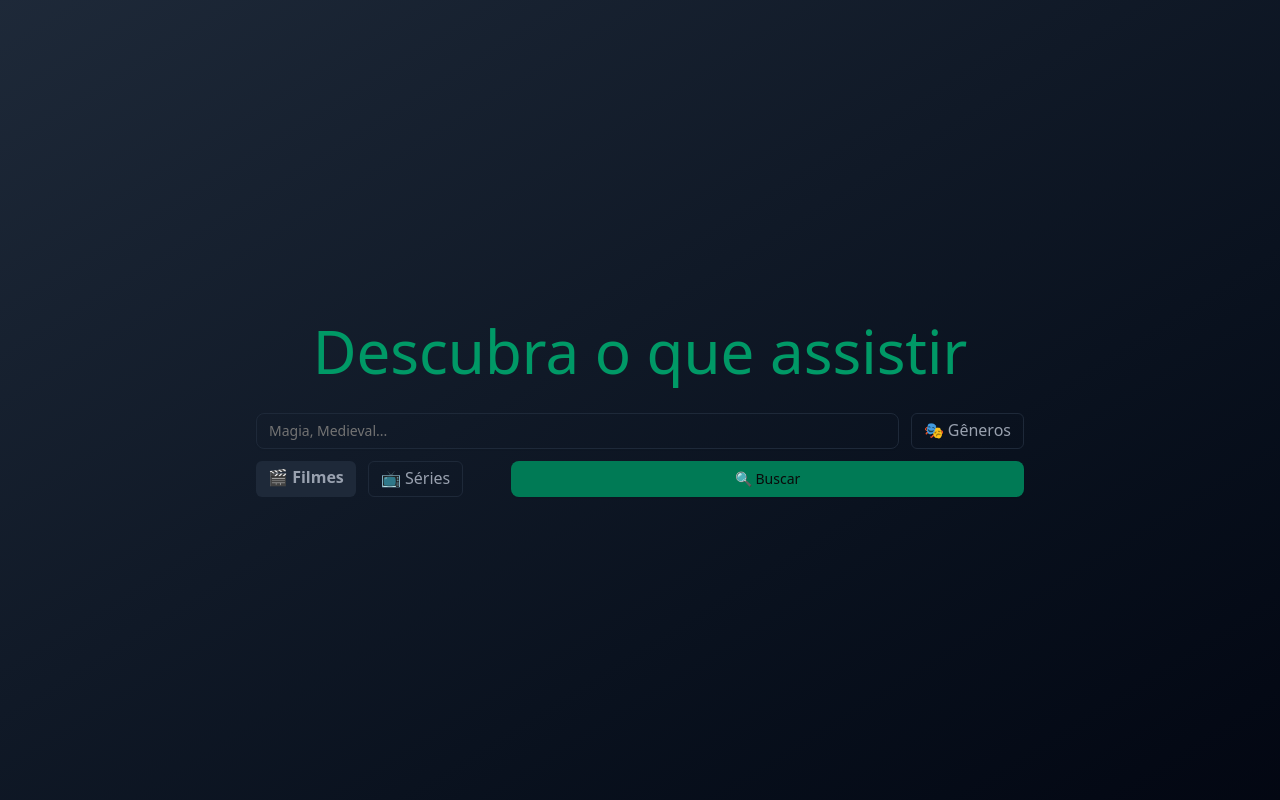
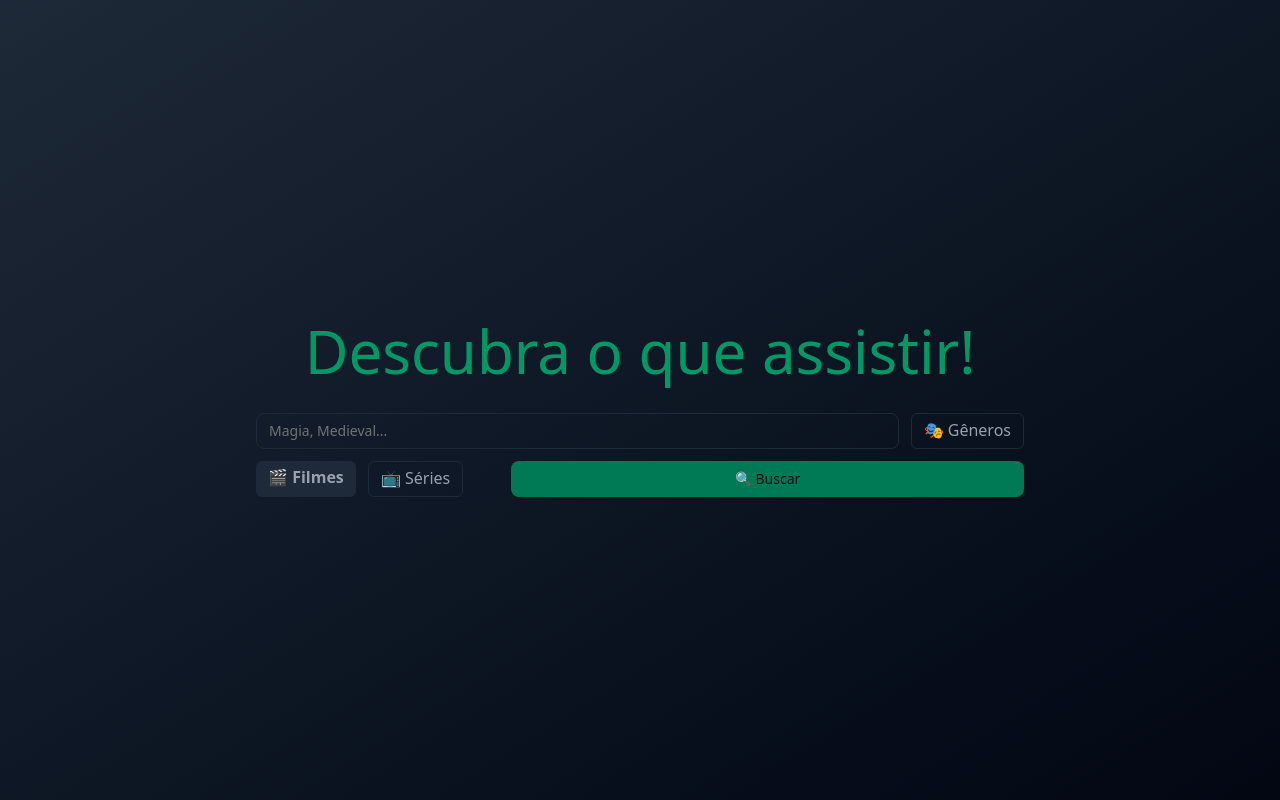
Before and after one commit to joaov-rizzardo/recomenda-ai, a Next.js app: page / in a window 1280 px wide. Built offline with nearby package versions, Linux system fonts and the light colour scheme.

Commit message:
Teste ssh

```diff
--- a/src/app/page.tsx
+++ b/src/app/page.tsx
@@ -6,7 +6,7 @@ export default function Home() {
   return (
     <main className="w-3xl">
       <h1 className="text-center text-6xl leading-relaxed text-emerald-600 font-light">
-        Descubra o que assistir
+        Descubra o que assistir!
       </h1>
       {/* <div className="flex flex-col">
         <Button>🔥 Bombando na última semana 🔥</Button>
```
